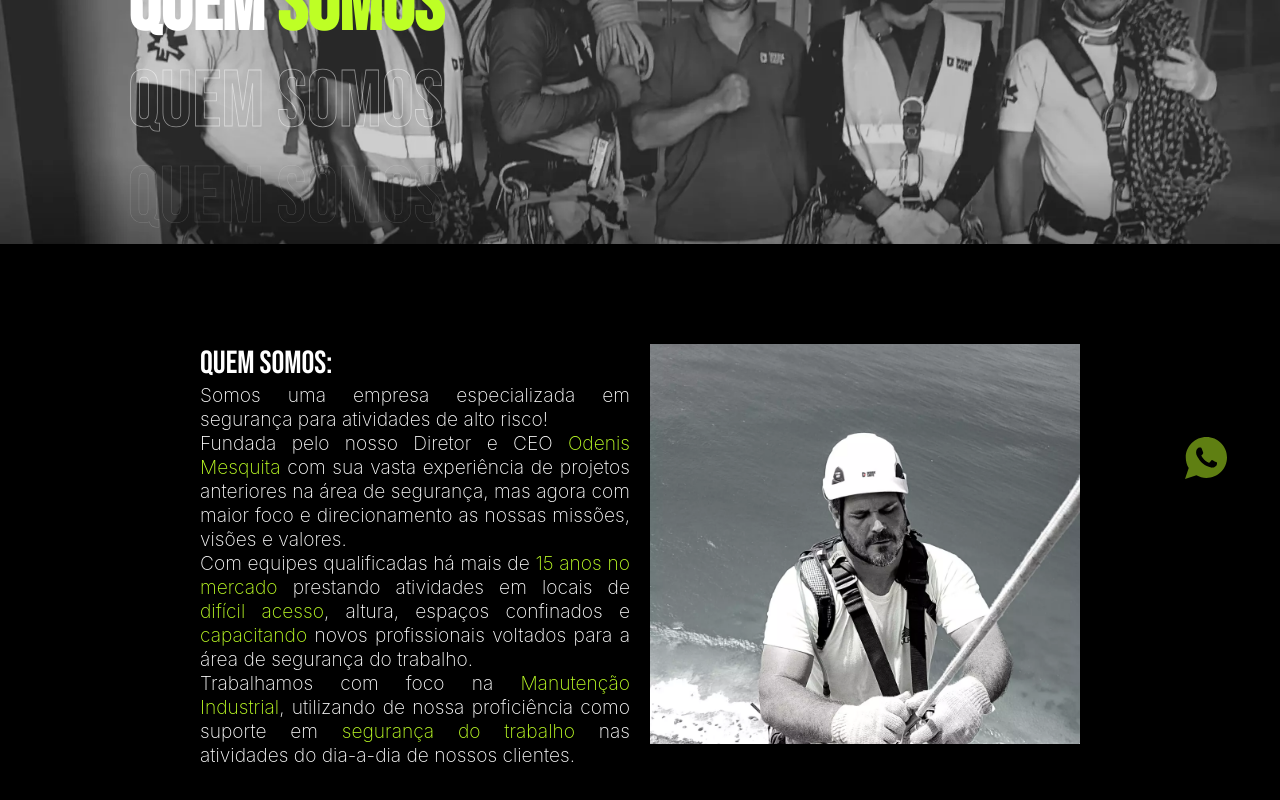
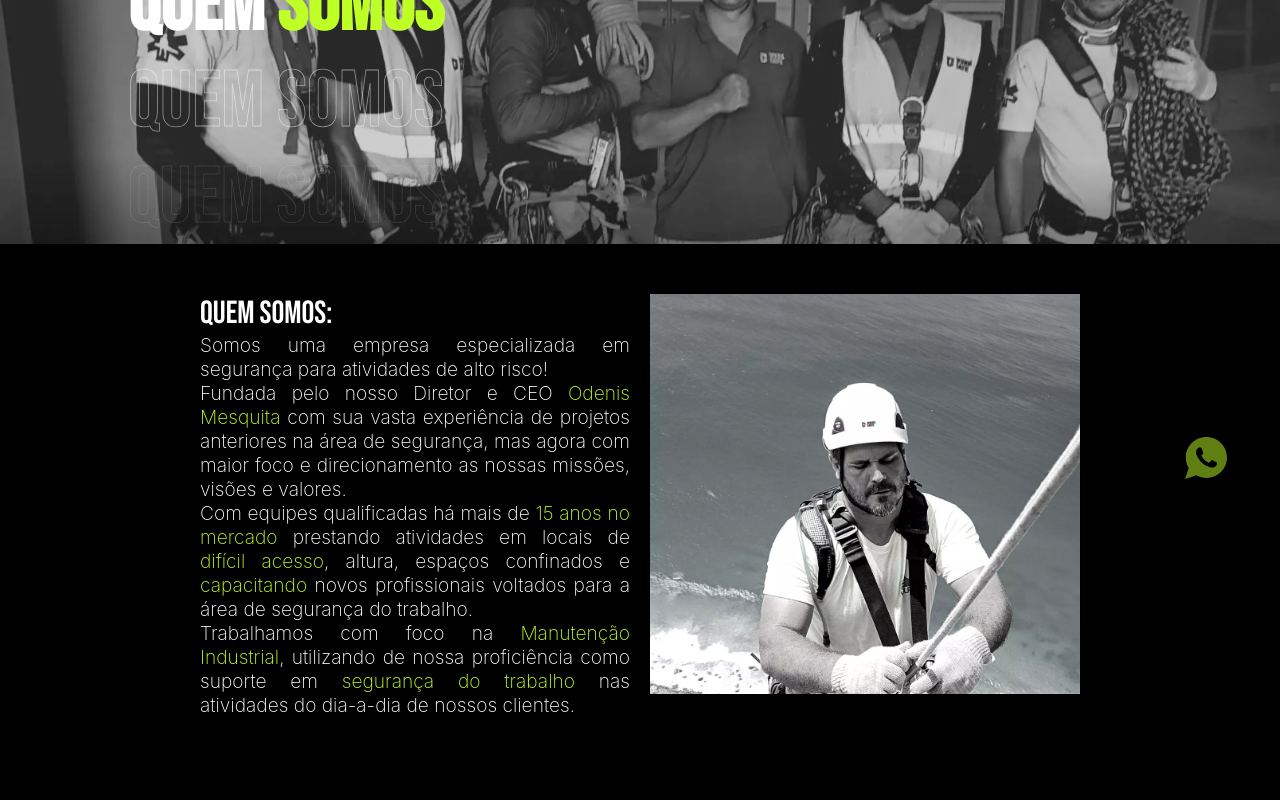
Before and after one commit to julioa-adl/worksafe, a React (Create React App) app: page /sobre in a window 1280 px wide. Shown: the part 256-1056 px from the top of the page. Built offline with nearby package versions, Linux system fonts and the light colour scheme.

Commit message:
att main home heigth

```diff
--- a/src/styles/style.components/aboutUsPages.css
+++ b/src/styles/style.components/aboutUsPages.css
@@ -2,6 +2,7 @@
 
 .about_main {
   flex-direction: row;
+  min-height: 400px;
 }
 
 .about_main div {
--- a/src/styles/style.section/main.css
+++ b/src/styles/style.section/main.css
@@ -2,6 +2,7 @@
 
 .main {
   overflow-x: hidden;
+  height: 100%;
 }
 
 .main_section_1 {
@@ -13,7 +14,7 @@
   justify-content: center;
   align-items: center;
   overflow-y: hidden;
-  min-height: 600px;
+  height: 100%;
 }
 
 .line {
```
